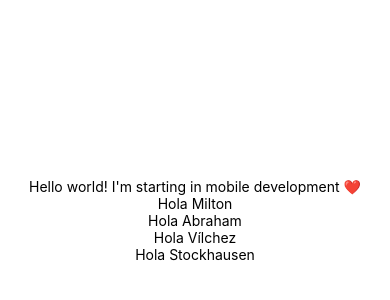
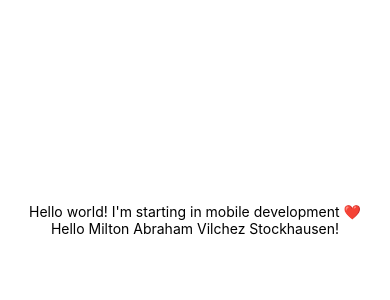
Before and after one commit to MiltonVilchez/myApp, a React Native app: screen / in a window 390 px wide. Shown: the part 202-502 px from the top of the page. Built offline with nearby package versions, Linux system fonts and the light colour scheme.

Commit message:
Utilizar propts por defecto mediante defaultProps

```diff
--- a/App.js
+++ b/App.js
@@ -8,10 +8,11 @@ export default function App() {
   return (
     <View style={styles.container}>
       <Text>Hello world! I'm starting in mobile development ❤️</Text>
-      <Saludar name="Milton"></Saludar>
-      <Saludar name="Abraham"></Saludar>
+      {/* <Saludar name="Milton"></Saludar> */}
+      <Saludar ></Saludar>
+      {/* <Saludar name="Abraham"></Saludar>
       <Saludar name="Vílchez"></Saludar>
-      <Saludar name="Stockhausen"></Saludar>
+      <Saludar name="Stockhausen"></Saludar> */}
     </View>
   );
 }
--- a/src/components/Saludar.js
+++ b/src/components/Saludar.js
@@ -2,6 +2,15 @@ import React from "react";
 import { Text } from "react-native";
 
 export default function Saludar(props){
-    const {name} = props;
-    return <Text>Hola {name}</Text>
+    // const {name} = props;
+    // const {firstname, lastname} = props;
+    const { firstname, lastname } = props;
+    return (
+        <Text>Hello {firstname} {lastname}!</Text>
+    );
 }
+
+Saludar.defaultProps = {
+    firstname: "Milton Abraham",
+    lastname: "Vilchez Stockhausen",
+};
```
